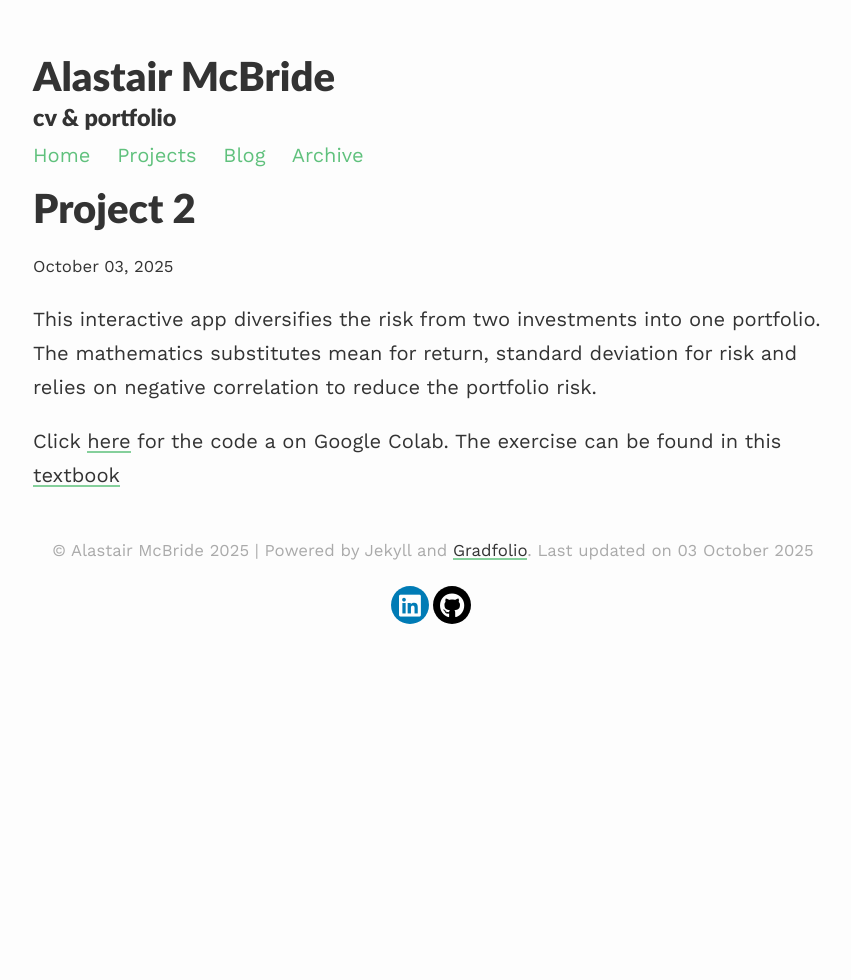
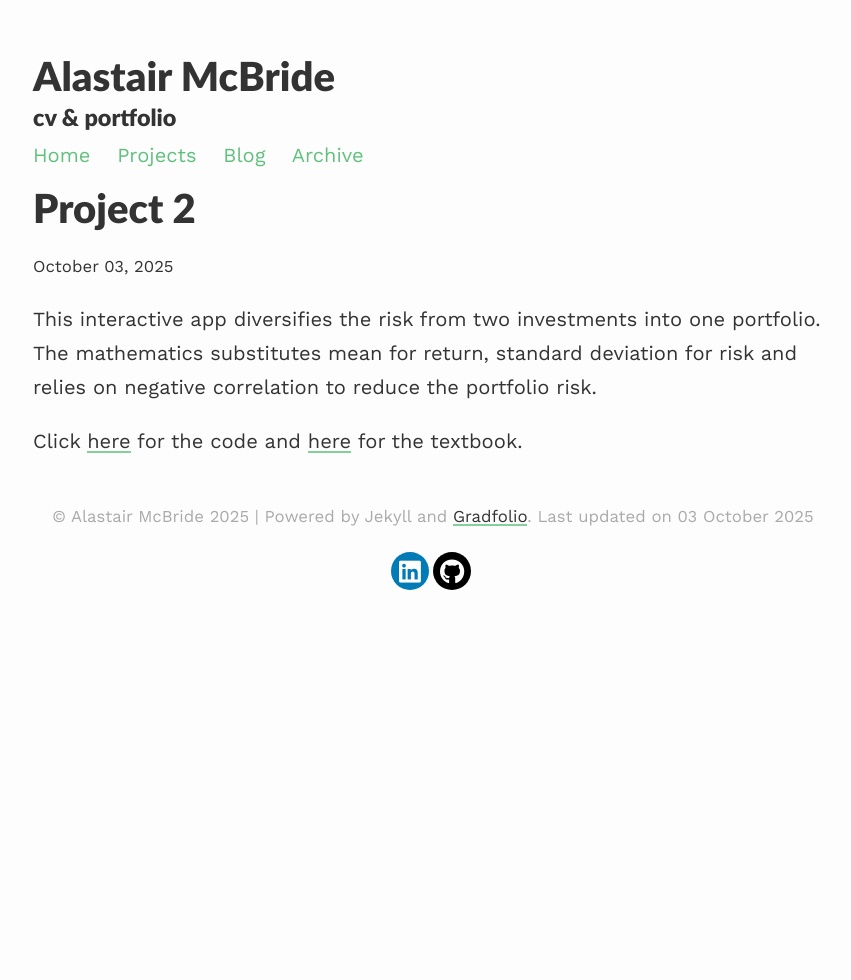
Before and after one commit to amcbhome/amcbhome.github.io, a Jekyll site: the page built from _projects/project2.md, in a window 1280 px wide. Shown: the whole page, without its empty margins (207-1058 px from the left). Built offline with Jekyll 4.4.1, drawn with Linux system fonts in a browser that asks for light colours.

Commit message:
Update project2.md

```diff
--- a/_projects/project2.md
+++ b/_projects/project2.md
@@ -6,4 +6,4 @@ description: Diversify investment risk
 This interactive app diversifies the risk from two investments into one portfolio. The mathematics substitutes mean for return, standard deviation for risk and relies on negative correlation to reduce the portfolio risk.
 
 
-Click [here](https://colab.research.google.com/drive/1x-SM8A8w86epSZDc7057pg1PLXqYJkTL?usp=sharing){:target="_blank"} for the code a on Google Colab. The exercise can be found in this [textbook](https://www.pearson.com/en-gb/subject-catalog/p/corporate-finance-principles-and-practice/P200000010121/9781292450957?srsltid=AfmBOopsewCLjIuP5bXXGTerIOGerA5JVsp6GIvebU-RwzXjEldYGlje){:target="_blank"}
+Click [here](https://colab.research.google.com/drive/1x-SM8A8w86epSZDc7057pg1PLXqYJkTL?usp=sharing){:target="_blank"} for the code and [here](https://www.pearson.com/en-gb/subject-catalog/p/corporate-finance-principles-and-practice/P200000010121/9781292450957?srsltid=AfmBOopsewCLjIuP5bXXGTerIOGerA5JVsp6GIvebU-RwzXjEldYGlje){:target="_blank"} for the textbook.
```
